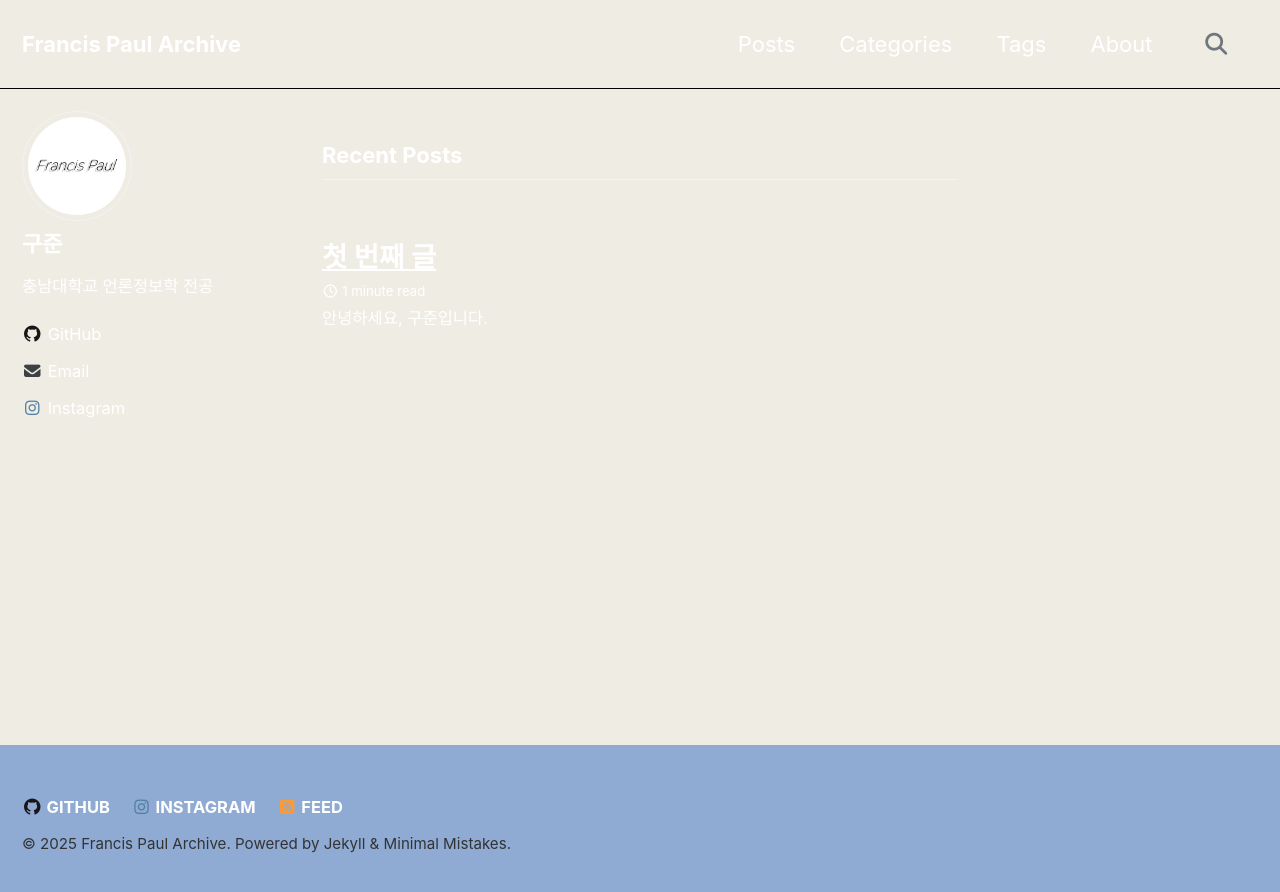
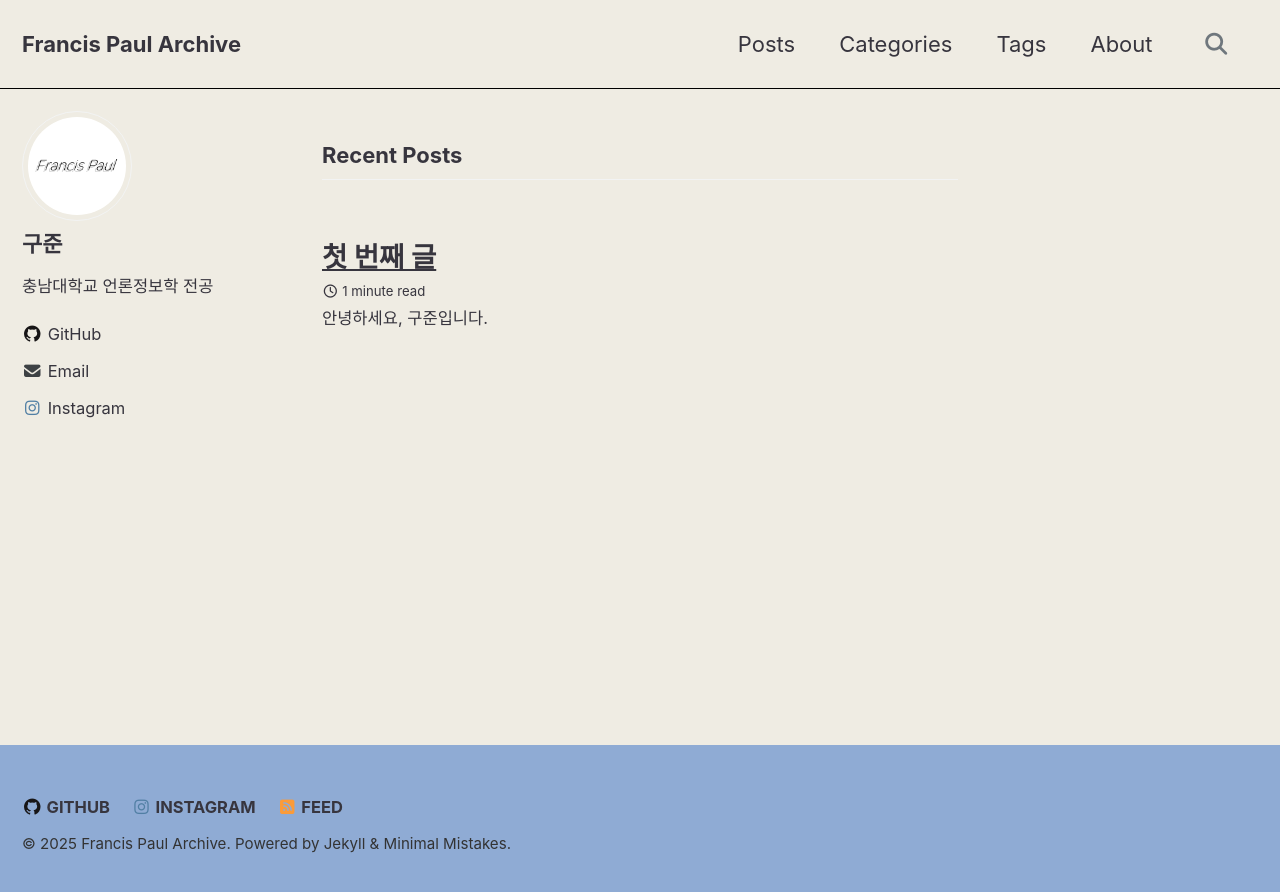
Before and after one commit to Francis-Paul-0109/Francis-Paul-0109.github.io, a Jekyll site: the page built from index.html, in a window 1280 px wide. Shown: the top 892 px of the page. Built offline with Jekyll 4.4.1, drawn with Linux system fonts in a browser that asks for light colours; cached includes are drawn as plain includes; the list of posts is cut into pages by our own code.

Commit message:
Update _dark.scss

```diff
--- a/_sass/minimal-mistakes/skins/_dark.scss
+++ b/_sass/minimal-mistakes/skins/_dark.scss
@@ -11,25 +11,25 @@ $body-background-color: #EFECE3;
 // ------------------------------
 // 글자 색상
 // ------------------------------
-$body-text-color: #ffffff;
-$heading-color: #ffffff;
-$blockquote-color: #ffffff;
+$body-text-color: #37353E;
+$heading-color: #37353E;
+$blockquote-color: #37353E;
 
 // 링크 색상
-$link-color: #ffffff;
+$link-color: #37353E;
 $link-hover-color: #ff9800;
 
 // ------------------------------
 // 헤더/네비게이션
 // ------------------------------
 $header-background: #EFECE3;
-$header-text-color: #ffffff;
+$header-text-color: #37353E;
 
 // 상단 메뉴 강제 하얀색
 .masthead,
 .masthead a,
 .masthead a:visited {
-  color: #ffffff !important;
+  color: #37353E !important;
 }
 
 // 상단 메뉴 호버 시 크기 확대 애니메이션
@@ -46,8 +46,8 @@ $header-text-color: #ffffff;
 // 사이드바
 // ------------------------------
 $sidebar-background: #EFECE3;
-$sidebar-text-color: #ffffff;
-$sidebar-link-color: #ffffff;
+$sidebar-text-color: #37353E;
+$sidebar-link-color: #37353E;
 $sidebar-link-hover-color: #ff9800;
 
 // ------------------------------
@@ -63,7 +63,7 @@ $footer-link-hover-color: #D4F0F0;
 // 코드 블록
 // ------------------------------
 $code-background: #1e1e1e;
-$code-text-color: #ffffff;
+$code-text-color: #37353E;
 $code-comment-color: #888888;
 $code-keyword-color: #ff9800;
 $code-string-color: #4caf50;
@@ -73,9 +73,9 @@ $code-string-color: #4caf50;
 // ------------------------------
 $table-border-color: #333333;
 $table-header-background: #1f1f1f;
-$table-header-text-color: #ffffff;
+$table-header-text-color: #37353E;
 $table-row-background: #1a1a1a;
-$table-row-text-color: #ffffff;
+$table-row-text-color: #37353E;
 
 // ------------------------------
 // 강조/하이라이트
@@ -95,5 +95,5 @@ body h3,
 body h4,
 body h5,
 body h6 {
-  color: #ffffff !important;
+  color: #37353E !important;
 }
```
